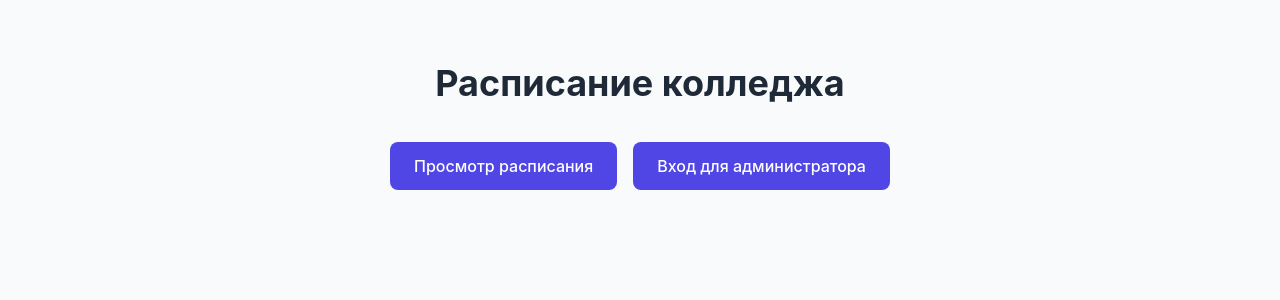
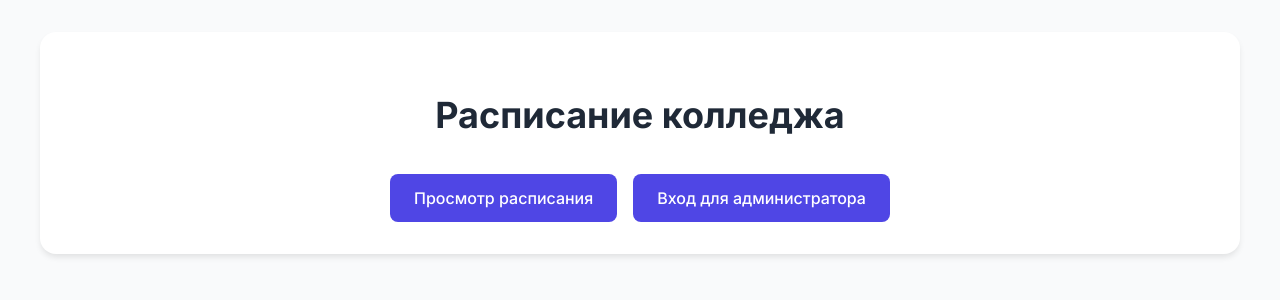
Before and after one commit to damir7182/college-schedule, a Flask app: page / in a window 1280 px wide. Shown: the top 300 px of the page. Run offline with Flask 2, Linux system fonts and the light colour scheme.

Commit message:
Update index.html

```diff
--- a/templates/index.html
+++ b/templates/index.html
@@ -3,13 +3,17 @@
 <head>
     <title>Расписание колледжа</title>
     <link rel="stylesheet" href="{{ url_for('static', filename='style.css') }}">
+    <link href="https://fonts.googleapis.com/css2?family=Inter:wght@400;500;600;700&display=swap" rel="stylesheet">
+    <meta name="viewport" content="width=device-width, initial-scale=1.0">
 </head>
 <body>
     <div class="container">
-        <h1>Расписание колледжа</h1>
-        <div class="buttons">
-            <a href="{{ url_for('student') }}" class="button">Просмотр расписания</a>
-            <a href="{{ url_for('admin') }}" class="button">Вход для администратора</a>
+        <div class="card">
+            <h1>Расписание колледжа</h1>
+            <div class="buttons">
+                <a href="{{ url_for('student') }}" class="button">Просмотр расписания</a>
+                <a href="{{ url_for('admin') }}" class="button">Вход для администратора</a>
+            </div>
         </div>
     </div>
 </body>
```
